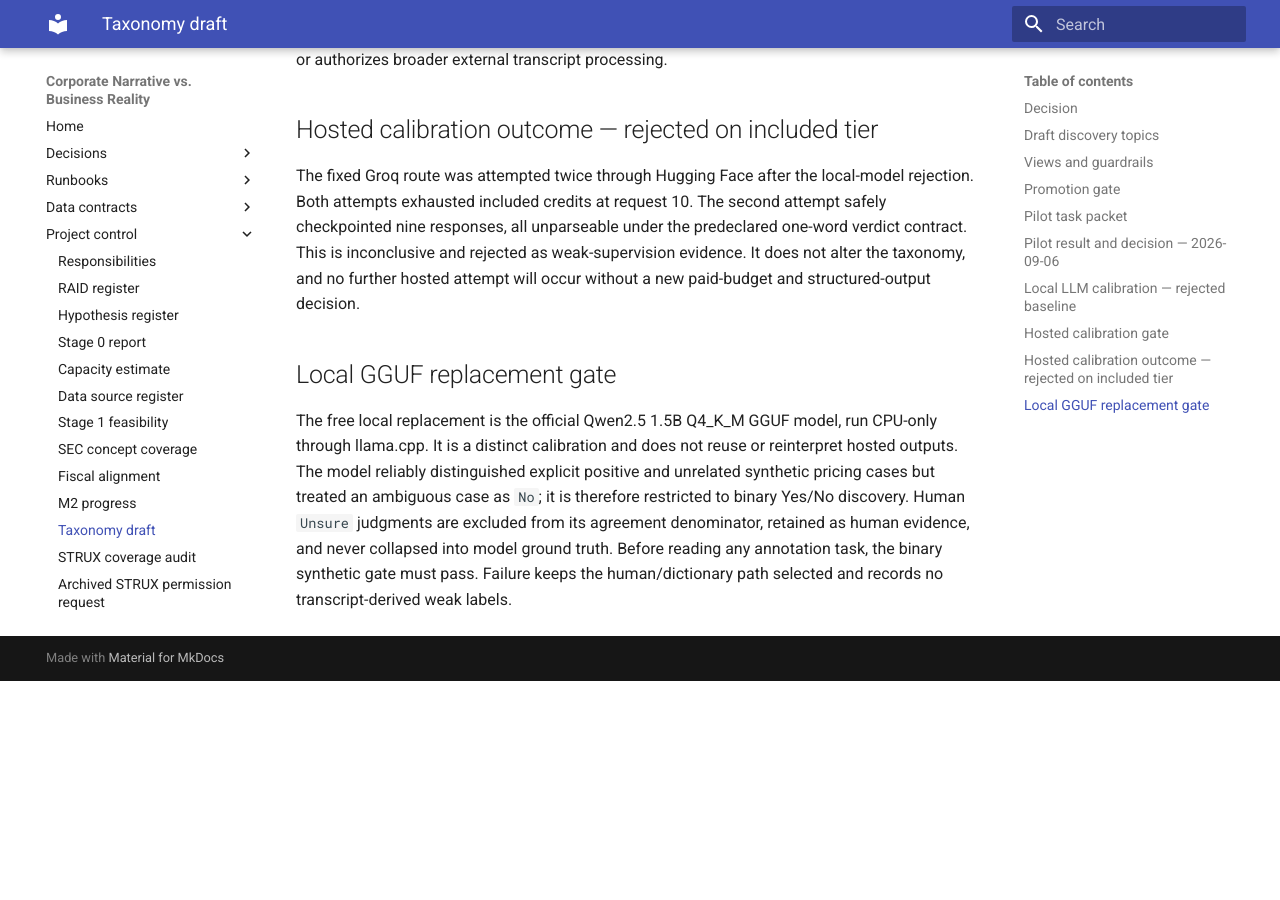
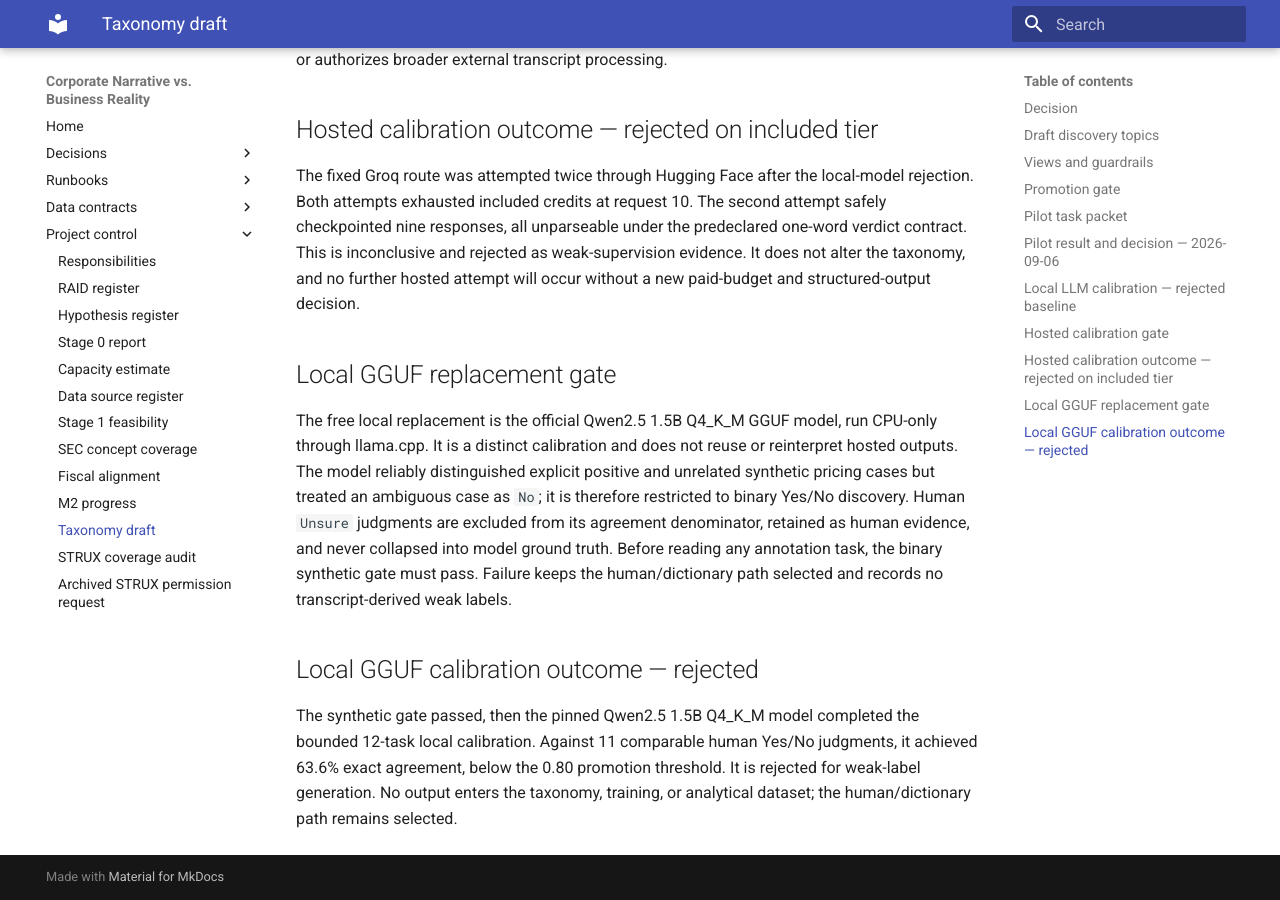
Before and after one commit to thaitri2005/Corporate-Narrative-vs-Business-Reality, an MkDocs documentation site: the page built from docs/project/TAXONOMY_DRAFT.md, in a window 1280 px wide and 900 px high, scrolled down 2864 px. Built offline with MkDocs 1.6.1 and Material for MkDocs 9.7.7, drawn with Linux system fonts in a browser that asks for light colours; before the commit the page ends 3545 px from its top, so only the background shows below that.

Commit message:
docs: reject local GGUF weak-label baseline

```diff
--- a/docs/project/TAXONOMY_DRAFT.md
+++ b/docs/project/TAXONOMY_DRAFT.md
@@ -108,3 +108,10 @@ judgments are excluded from its agreement denominator, retained as human evidenc
 collapsed into model ground truth. Before reading any annotation task, the binary synthetic gate
 must pass. Failure keeps the human/dictionary path selected and records no transcript-derived weak
 labels.
+
+## Local GGUF calibration outcome — rejected
+
+The synthetic gate passed, then the pinned Qwen2.5 1.5B Q4_K_M model completed the bounded 12-task
+local calibration. Against 11 comparable human Yes/No judgments, it achieved 63.6% exact agreement,
+below the 0.80 promotion threshold. It is rejected for weak-label generation. No output enters the
+taxonomy, training, or analytical dataset; the human/dictionary path remains selected.
```
Also changed, not shown: docs/project/M2_PROGRESS.md (+5 -0 lines), docs/project/RAID.md (+1 -1 lines).
